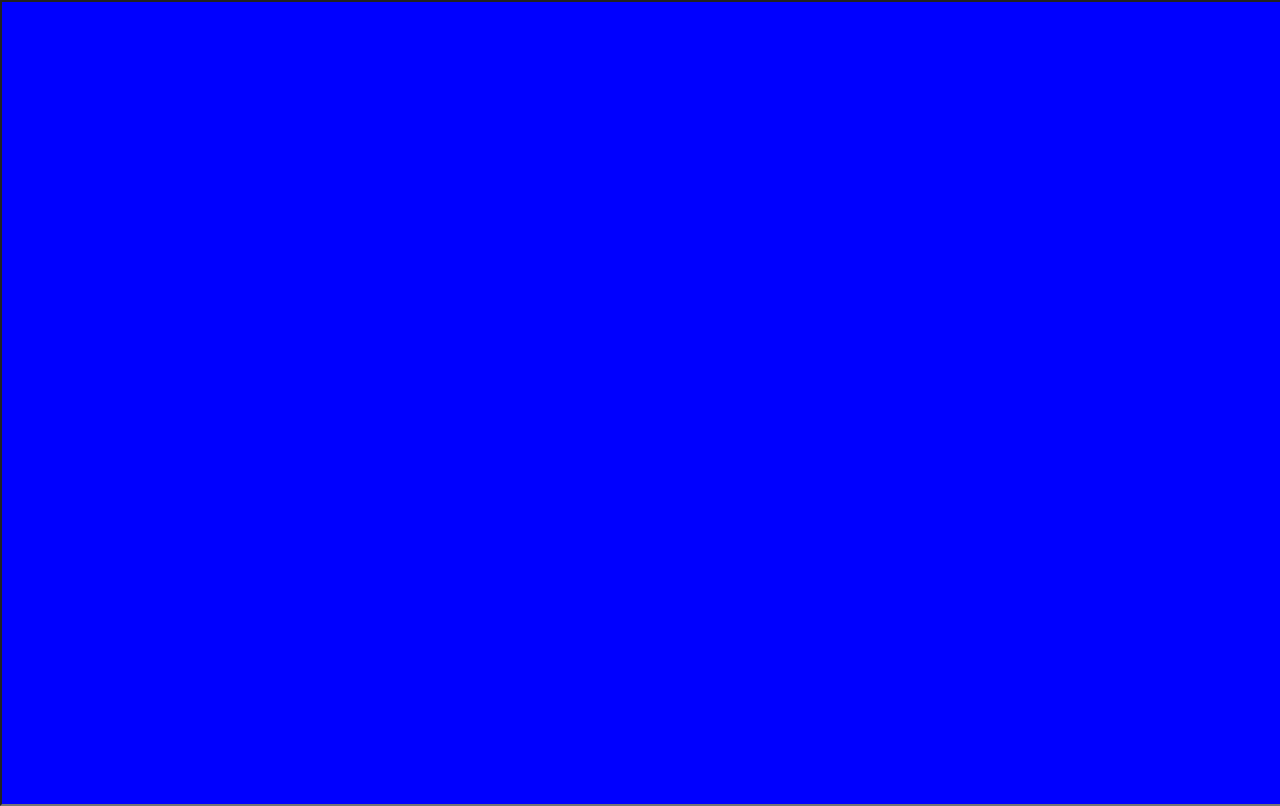
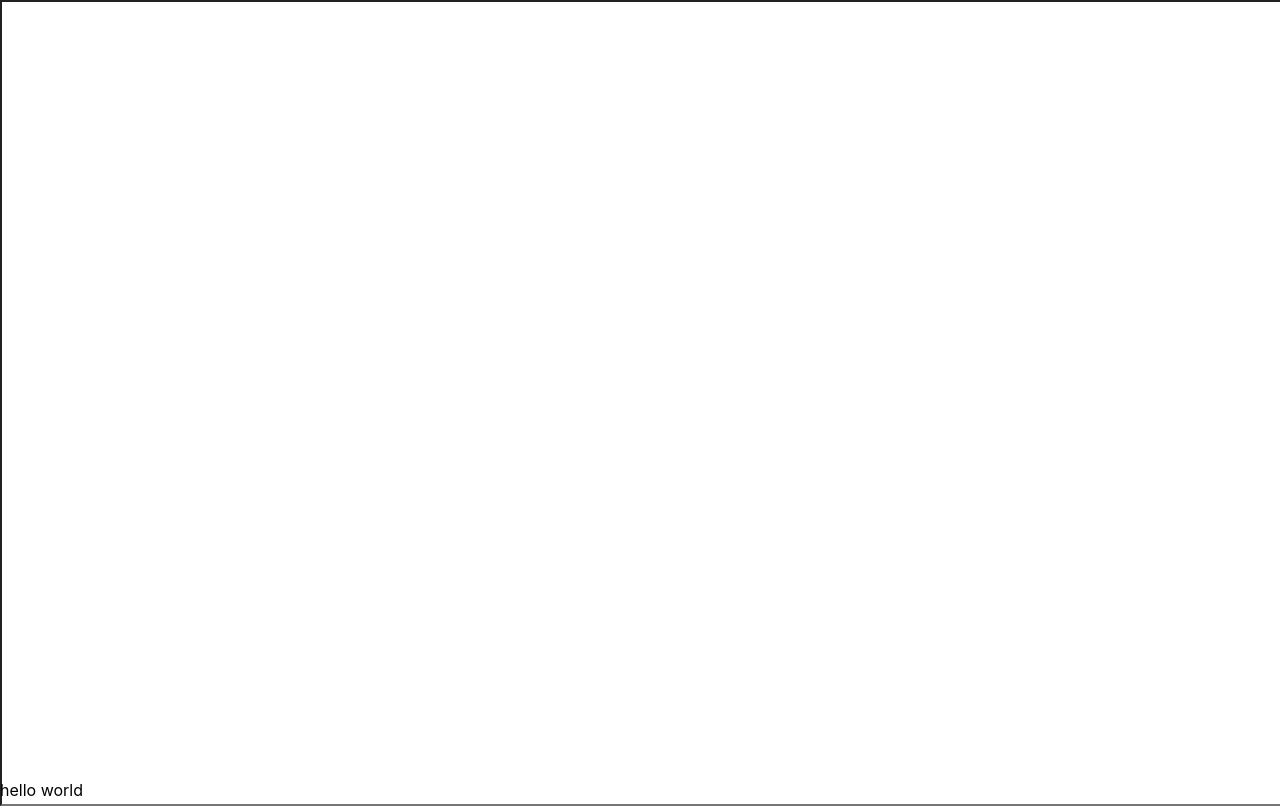
Before and after one commit to novelqq/MountainMadness2020, a React (Create React App) app: page / in a window 1280 px wide. Built offline with nearby package versions, Linux system fonts and the light colour scheme.

Commit message:
Add things for ejection

```diff
--- a/package.json
+++ b/package.json
@@ -3,6 +3,7 @@
   "version": "0.1.0",
   "private": true,
   "devDependencies": {
+    "@babel/plugin-proposal-class-properties": "^7.8.3",
     "electron": "^8.0.1",
     "react-scripts": "0.8.5"
   },
@@ -12,6 +13,7 @@
     "@testing-library/user-event": "^7.2.1",
     "react": "^16.12.0",
     "react-dom": "^16.12.0",
+    "react-native-apple-scroll-wheel": "0.0.2",
     "react-scripts": "3.4.0"
   },
   "main": "src/electron-start.js",
@@ -25,7 +27,7 @@
   "eslintConfig": {
     "extends": "react-app"
   },
-    "browserslist": {
+  "browserslist": {
     "production": [
       ">0.2%",
       "not dead",
@@ -37,5 +39,4 @@
       "last 1 safari version"
     ]
   }
-
 }
--- a/src/Editor.js
+++ b/src/Editor.js
@@ -1,42 +1,36 @@
-import React from 'react';
-import PiScroller from './Scroller'
-import './Editor.css';
+import React from "react";
+import PiScroller from "./Scroller";
+import "./Editor.css";
 
 class PiEditor extends React.Component {
   constructor(props) {
     super(props);
     this.state = {
-                inputText: '',
+      inputText: "",
       arrow: 0
     };
   }
 
   render() {
     const style = {
-                color: 'blue',
-                width: '100%',
-                height: '100%',
-                backgroundColor: 'blue',
+      color: "black",
+      width: "100%",
+      height: "100%",
+      backgroundColor: "white"
     };
 
-            return ( < div className = 'pi-editor'
-                style = {
-                    style
-                } > < div style = {
-                    style
-                }
-                className = 'edit-view' >
-                <
-                input style = {
-                    style
-                }
-                value = {
-                    this.state.inputText
-                }
-                onChange = {
-                    txt => this.update_view(txt)
-                }
-                /></div > < PiScroller / > < /div>);
+    return (
+      <div className="pi-editor" style={style}>
+        <div style={style} className="edit-view">
+          <input
+            style={style}
+            value={this.state.inputText}
+            onChange={txt => this.update_view(txt)}
+          />
+        </div>
+        <PiScroller />
+      </div>
+    );
   }
 
   update_view(txt) {
--- a/src/Scroller.js
+++ b/src/Scroller.js
@@ -1,10 +1,34 @@
-import React from 'react';
+import React from "react";
+/*import AppleScrollWheel from "react-native-apple-scroll-wheel";*/
 
-class PiScroller extends React.Component
-{
-    render() {
-        return (<div/>);
-    }
+class PiScroller extends React.Component {
+  constructor(props) {
+    super(props);
+    this.state = { scrollValue: 0 };
+  }
+
+  render() {
+    /*return (<AppleScrollWheel
+      value={this.state.scrollValue}
+      minValue={-720}
+      increment={1}
+      maxValue={720}
+      onChangeValue={scrollValue => this.setState({ scrollValue })}
+    />);*/
+    return (
+      <div
+        className="tape"
+        style={{
+          willChange: "transform",
+          position: "absolute",
+          left: 0,
+          bottom: 0,
+                color: 'black',
+          transform: `translate3d(${this.state.scrollValue}px, 0, 0)`
+        }}
+      >hello world</div>
+    );
+  }
 }
 
 export default PiScroller;
```
Also changed, not shown: 2 other files (tests, documents, lock files or other folders). Lines whose indentation alone changed are shown as unchanged.
